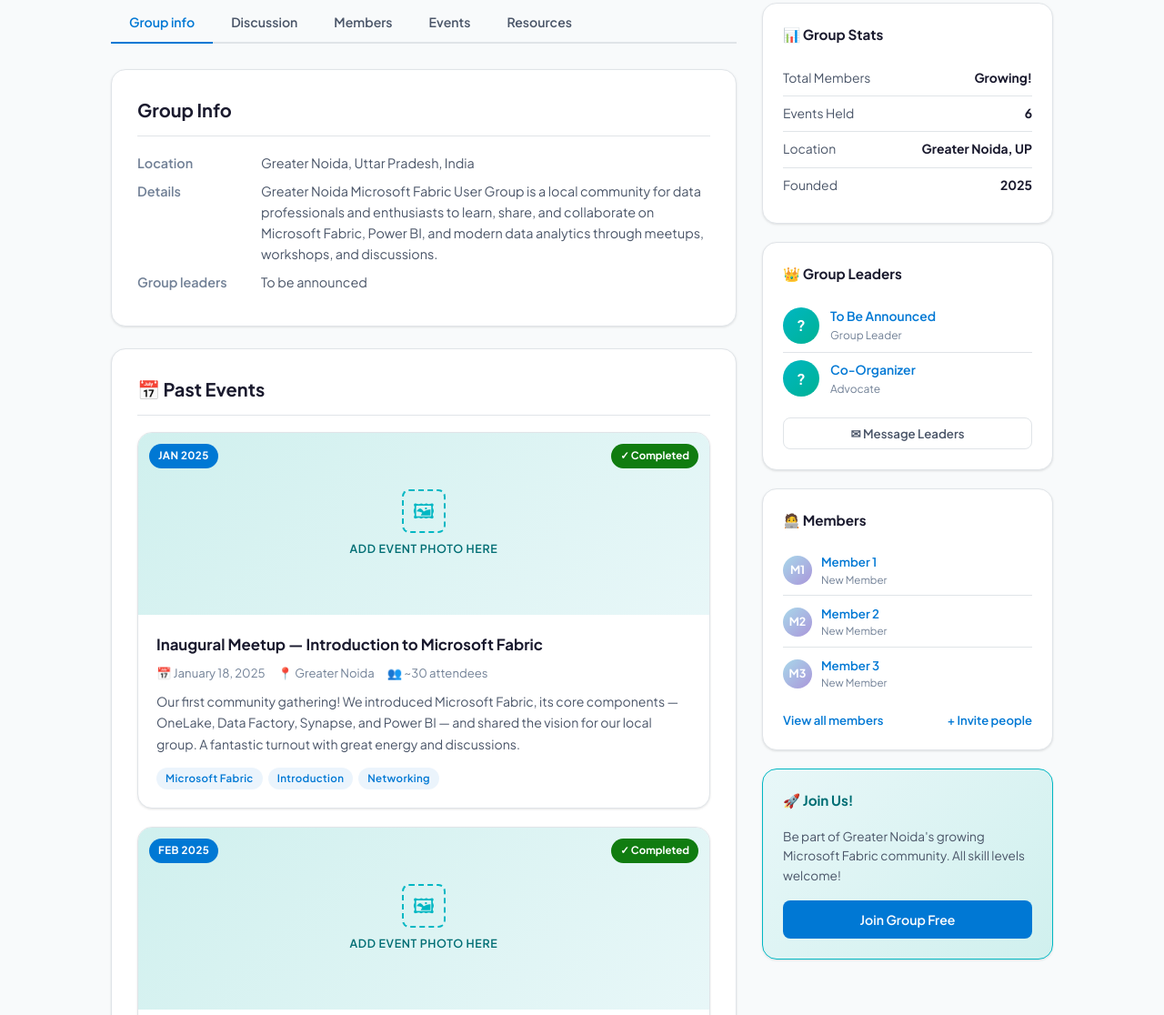
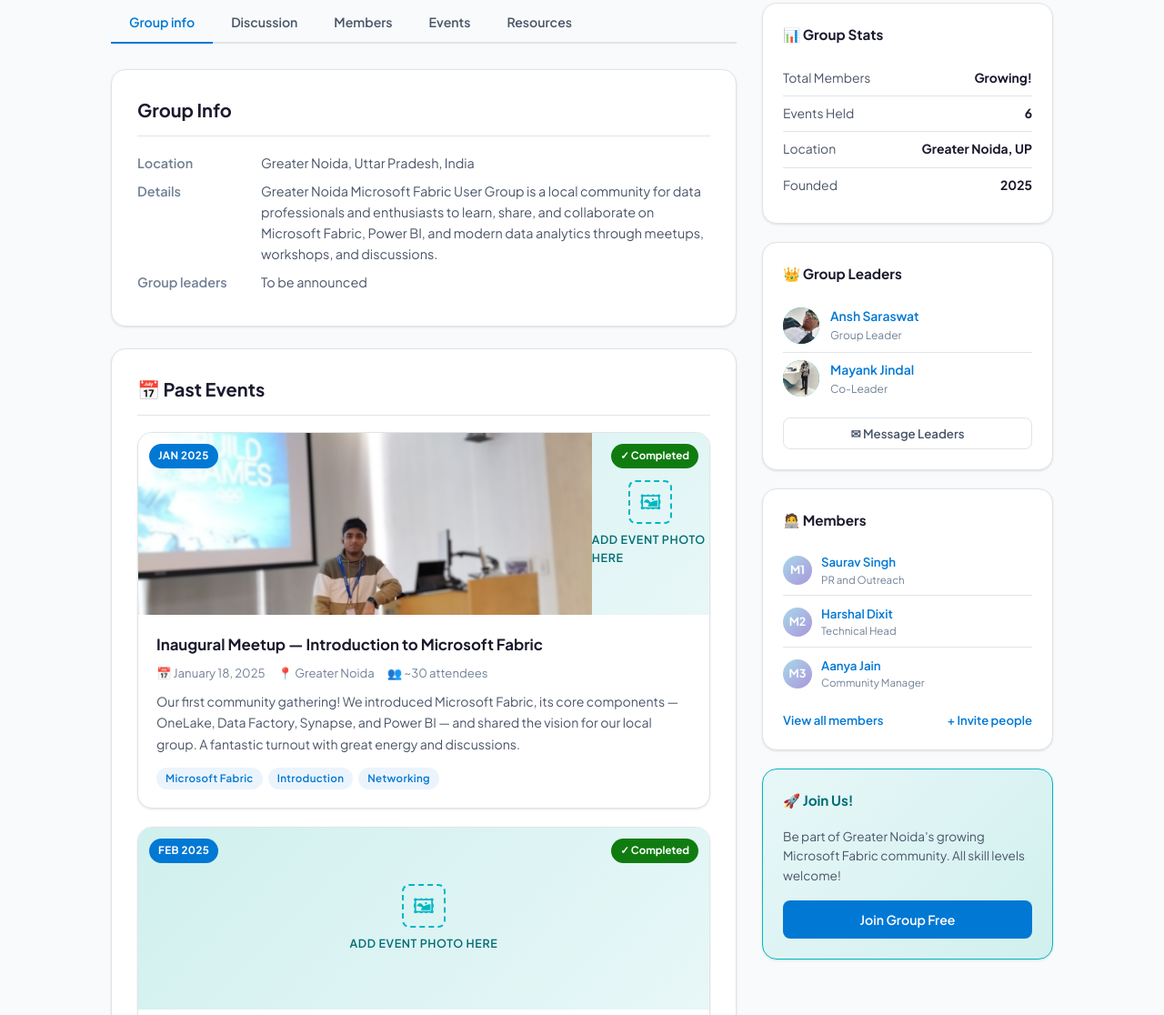
Before and after one commit to Ansh-Saraswat-PC/fabric1, a plain HTML site: page index.html in a window 1280 px wide. Shown: the part 475-1591 px from the top of the page at 91% size. Drawn offline with Linux system fonts and the light colour scheme; a web font is replaced by a local one.

Commit message:
update v.2

```diff
--- a/index.html
+++ b/index.html
@@ -565,6 +565,7 @@
   .event-card:nth-child(2) { animation: fadeIn 0.5s ease forwards 0.25s; opacity: 0; }
   .event-card:nth-child(3) { animation: fadeIn 0.5s ease forwards 0.4s; opacity: 0; }
 </style>
+  <link rel="icon" type="image/png" href="favicon.png">
 </head>
 <body>
 
@@ -592,7 +593,7 @@
   <div class="hero-inner">
     <div class="hero-logo-wrap">
       <div class="hero-logo">
-        <span class="fabric-f">F</span>
+  <img src="images/logo.png" alt="Group Logo" style="width:80px;height:80px;object-fit:contain;">
       </div>
       <div class="hero-group-name">Greater Noida<br>Microsoft Fabric<br>User Group</div>
     </div>
@@ -615,10 +616,10 @@
     <div class="hero-social">
       <div style="font-size:0.75rem;color:var(--text-muted);font-weight:600;letter-spacing:0.08em;text-transform:uppercase;margin-bottom:4px;">Connect With Us</div>
       <div class="social-row">
-        <a href="#" class="social-btn social-li" title="LinkedIn">in</a>
-        <a href="#" class="social-btn social-wa" title="WhatsApp">W</a>
-        <a href="#" class="social-btn social-yt" title="YouTube">▶</a>
-        <a href="#" class="social-btn social-nas" title="NAS.io">N</a>
+        <a href="https://www.linkedin.com/in/ansh-saraswat-8bb568381" class="social-btn social-li" title="LinkedIn">in</a>
+        <a href="https://chat.whatsapp.com/DWznoILx4A11SgOnOMZcvg" class="social-btn social-wa" title="WhatsApp">W</a>
+        <a href="https://www.youtube.com/@GreaterNoidaMicrosoftFabric" class="social-btn social-yt" title="YouTube">▶</a>
+        <a href="https://nas.io" class="social-btn social-nas" title="NAS.io">N</a>
       </div>
     </div>
   </div>
@@ -626,7 +627,7 @@
 
 <!-- ANNOUNCEMENT BAR -->
 <div class="announce-bar">
-  🎯 Get Microsoft Fabric certified for FREE! Don't miss your chance — <a href="#">Learn more</a>
+  🎯 Get Microsoft Fabric certified for FREE! Don't miss your chance — <a href="https://community.fabric.microsoft.com">Learn more</a>
 </div>
 
 <!-- BREADCRUMB -->
@@ -680,7 +681,7 @@
         <div class="event-card">
           <div class="event-img-wrap">
             <!-- Replace src below with your actual event image path -->
-            <!-- <img src="images/event1.jpg" alt="Launch Meetup"> -->
+            <img src="images/event1.jpeg" alt="Launch Meetup">
             <div class="event-img-placeholder">
               <div class="icon">🖼</div>
               <span>Add event photo here</span>
@@ -901,17 +902,21 @@
     <div class="sidebar-card">
       <h3>👑 Group Leaders</h3>
       <div class="leader-item">
-        <div class="avatar">?</div>
+        <div class="avatar">
+          <img src="images/leader1.jpg" alt="Leader Name" style="width:100%;height:100%;border-radius:50%;object-fit:cover;">
+        </div>
         <div>
-          <div class="leader-name">To Be Announced</div>
+          <div class="leader-name">Ansh Saraswat</div>
           <div class="leader-role">Group Leader</div>
         </div>
       </div>
       <div class="leader-item">
-        <div class="avatar">?</div>
+        <div class="avatar">
+          <img src="images/leader2.jpeg" alt="Leader Name" style="width:100%;height:100%;border-radius:50%;object-fit:cover;">
+        </div>
         <div>
-          <div class="leader-name">Co-Organizer</div>
-          <div class="leader-role">Advocate</div>
+          <div class="leader-name">Mayank Jindal</div>
+          <div class="leader-role">Co-Leader</div>
         </div>
       </div>
       <button class="msg-btn">✉ Message Leaders</button>
@@ -924,22 +929,22 @@
         <div class="member-item">
           <div class="member-avatar">M1</div>
           <div>
-            <div class="member-name">Member 1</div>
-            <div class="member-role">New Member</div>
+            <div class="member-name">Saurav Singh</div>
+            <div class="member-role">PR and Outreach</div>
           </div>
         </div>
         <div class="member-item">
           <div class="member-avatar">M2</div>
           <div>
-            <div class="member-name">Member 2</div>
-            <div class="member-role">New Member</div>
+            <div class="member-name">Harshal Dixit</div>
+            <div class="member-role">Technical Head</div>
           </div>
         </div>
         <div class="member-item">
           <div class="member-avatar">M3</div>
           <div>
-            <div class="member-name">Member 3</div>
-            <div class="member-role">New Member</div>
+            <div class="member-name">Aanya Jain</div>
+            <div class="member-role">Community Manager</div>
           </div>
         </div>
       </div>
```
Also changed, not shown: 26e4e499-8bad-4aa9-b560-3fed6e9e0452.png (added), images/event1.jpeg (added), images/favicon.png (added), images/leader1.jpg (added), images/leader2.jpeg (added), images/logo.png (added), microsoft_fabric.webp (added).
